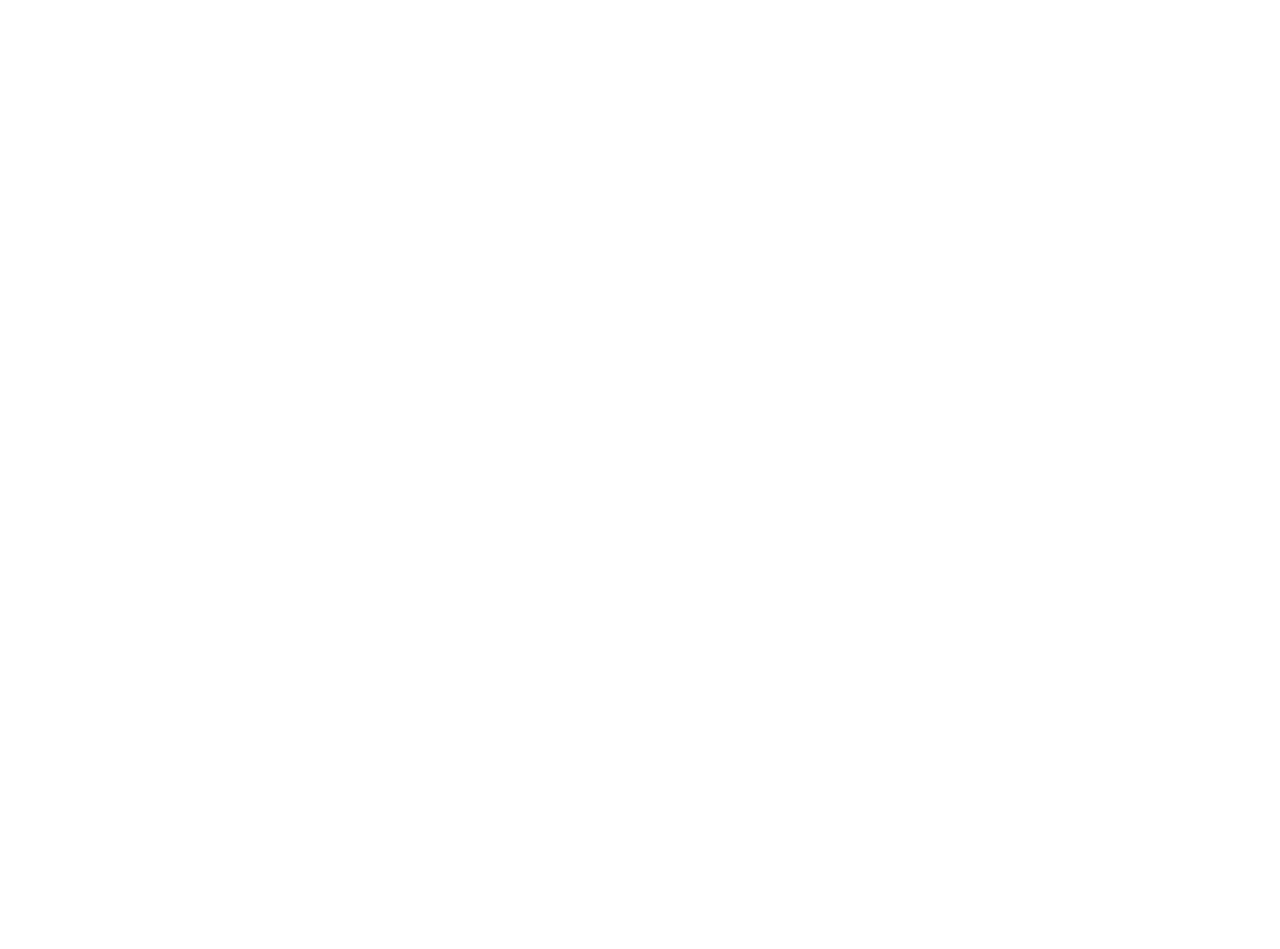
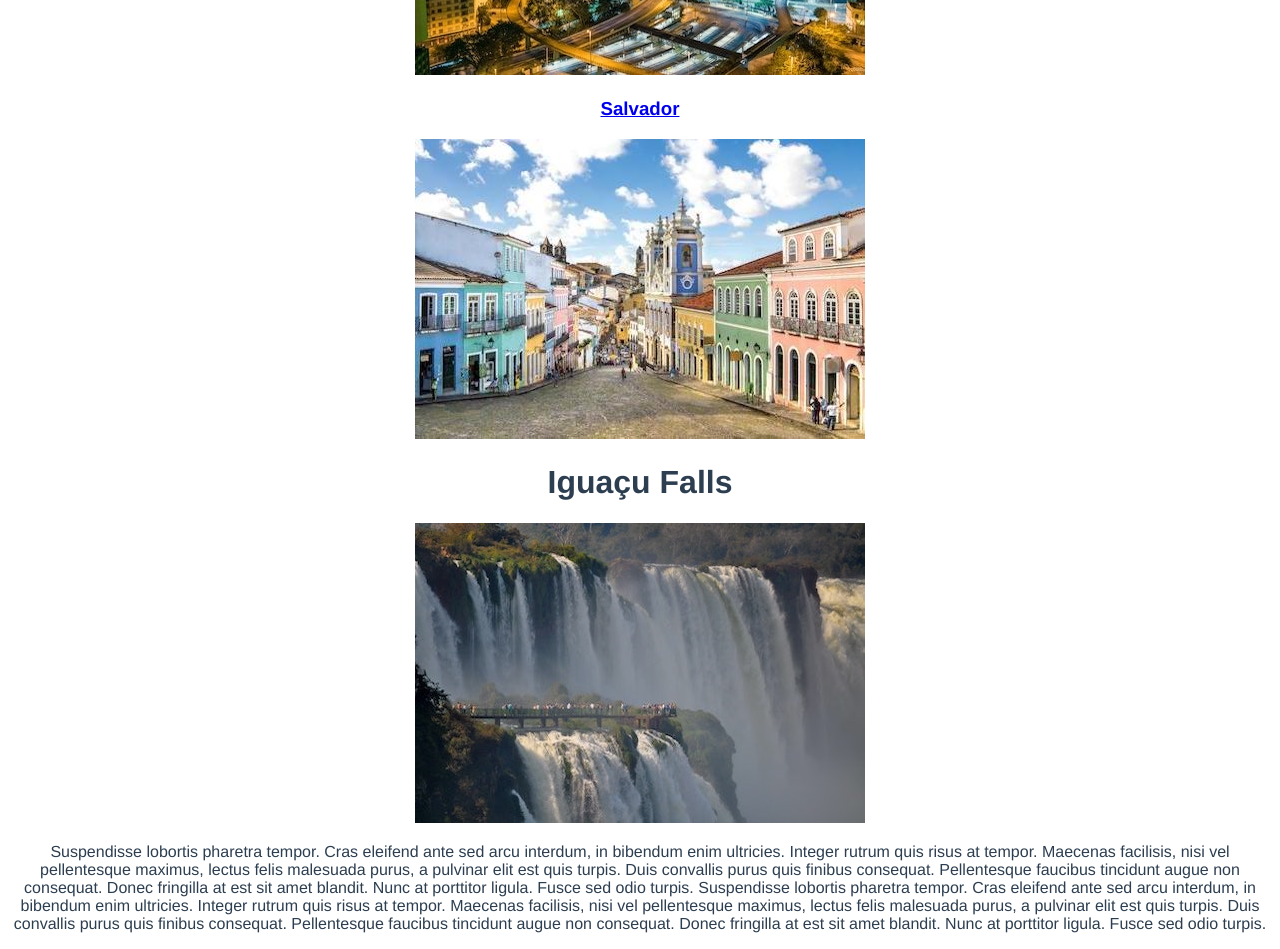
Before and after one commit to glenndimaano/vue2-travel-app, a Vue app: page /destination/brazil/iguacu-falls in a window 1280 px wide. Shown: the part 1700-2649 px from the top of the page. Before the commit the page ends 800 px from the top, so only its background shows below. Built offline with nearby package versions, Linux system fonts and the light colour scheme.

Commit message:
child route added

```diff
--- a/src/router/index.js
+++ b/src/router/index.js
@@ -17,10 +17,16 @@
     component: () => import(/* webpackChunkName: "About" */ '../views/About.vue')
   },
   {
-    path: '/details/:slug',
+    path: '/destination/:slug',
     name: 'DestinationDetails',
-    component: () => import(/* webpackChunkName: "detination" */ '../views/DestinationDetails.vue'),
-    props: true
+    component: () => import(/* webpackChunkName: "destination" */ '../views/DestinationDetails.vue'),
+    props: true,
+    children: [{
+      path: ":experiencesSlug",
+      name: "ExperienceDetails",
+      props: true,
+      component: () => import(/* webpackChunkName: "detination" */ '../views/ExperienceDetails.vue')
+    }]
   }
 ]
 
--- a/src/views/DestinationDetails.vue
+++ b/src/views/DestinationDetails.vue
@@ -3,6 +3,19 @@
       <h1>{{ destination.name }}</h1>
       <img :src="require(`@/assets/${destination.image}`)" :alt="destination.name">
       <p>{{ destination.description }}</p>
+
+      <div>
+        <h2>Destination Experiences</h2>
+
+        <div v-for="experience in destination.experiences" :key="experience.id">
+          <router-link :to="{name : 'ExperienceDetails', params: { experiencesSlug: experience.slug} }">
+            <h3>{{ experience.name }}</h3>
+          </router-link>
+          <img :src="require(`@/assets/${experience.image}`)" :alt="destination.name">
+
+        </div>
+         <router-view :key="$route.path" />
+      </div>
   </div>
 </template>
 
--- /dev/null
+++ b/src/views/ExperienceDetails.vue
@@ -0,0 +1,31 @@
+<template>
+  <div class="experience-details">
+      <h1>{{ experience.name }}</h1>
+      <img :src="require(`@/assets/${experience.image}`)" :alt="experience.name">
+      <p>{{ experience.description }}</p>
+  </div>
+</template>
+
+<script>
+import store from '@/store'
+export default {
+  props: {
+    slug: {
+      type: String,
+      required: true
+    },
+    experiencesSlug: {
+        type: String,
+        required: true
+    }
+  },
+  computed: {
+      destinations() {
+        return store.destinations.find(destination => destination.slug === this.slug)
+      },
+      experience() {
+        return this.destinations.experiences.find(experience => experience.slug === this.experiencesSlug)
+      }
+  }
+}
+</script>
```
